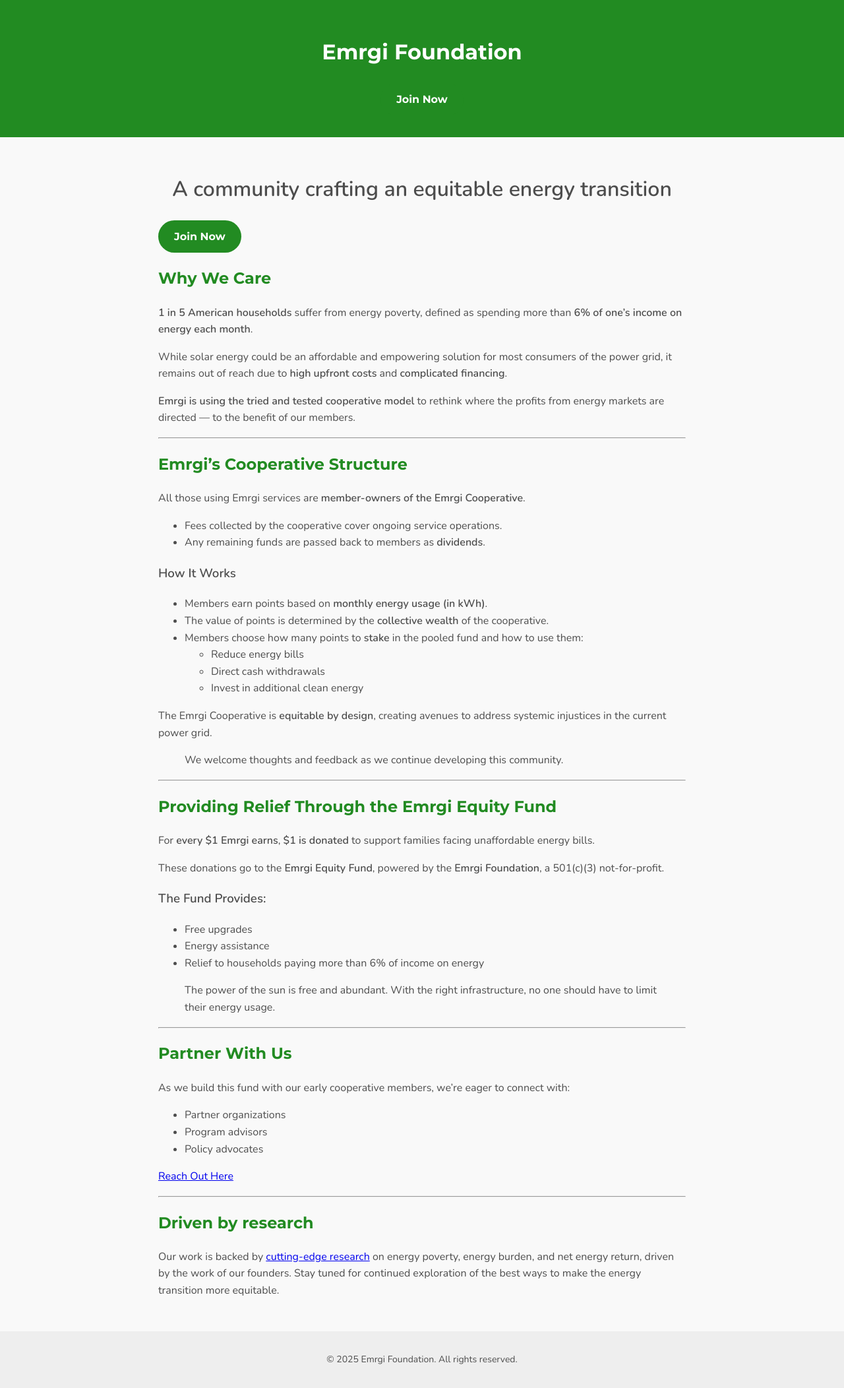
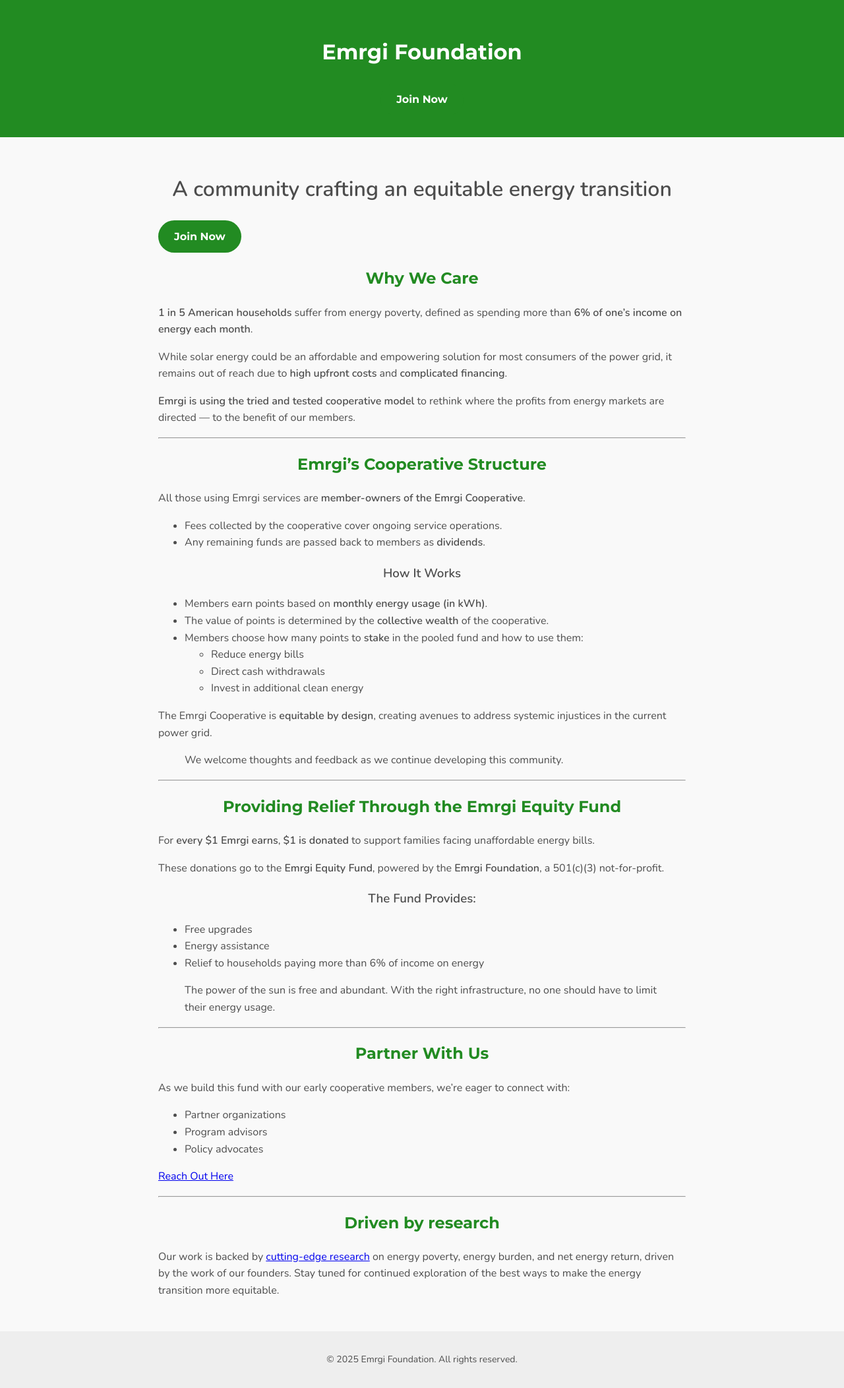
Before and after one commit to emergi-foundation/emergi-foundation.github.io, a Jekyll site: the page built from index.md, in a window 1280 px wide. Shown: the whole page at 66% size. Built offline with Jekyll 4.4.1, drawn with Linux system fonts in a browser that asks for light colours.

Commit message:
Update style.css
Signed-off-by: Eric Scheier <eric@scheier.org>

```diff
--- a/assets/css/style.css
+++ b/assets/css/style.css
@@ -80,6 +80,8 @@ body {
 .page-header,
 .page-footer,
 .content > h1,
+.content > h2,
+.content > h3,
 .button,
 .callout {
   text-align: center;
```
